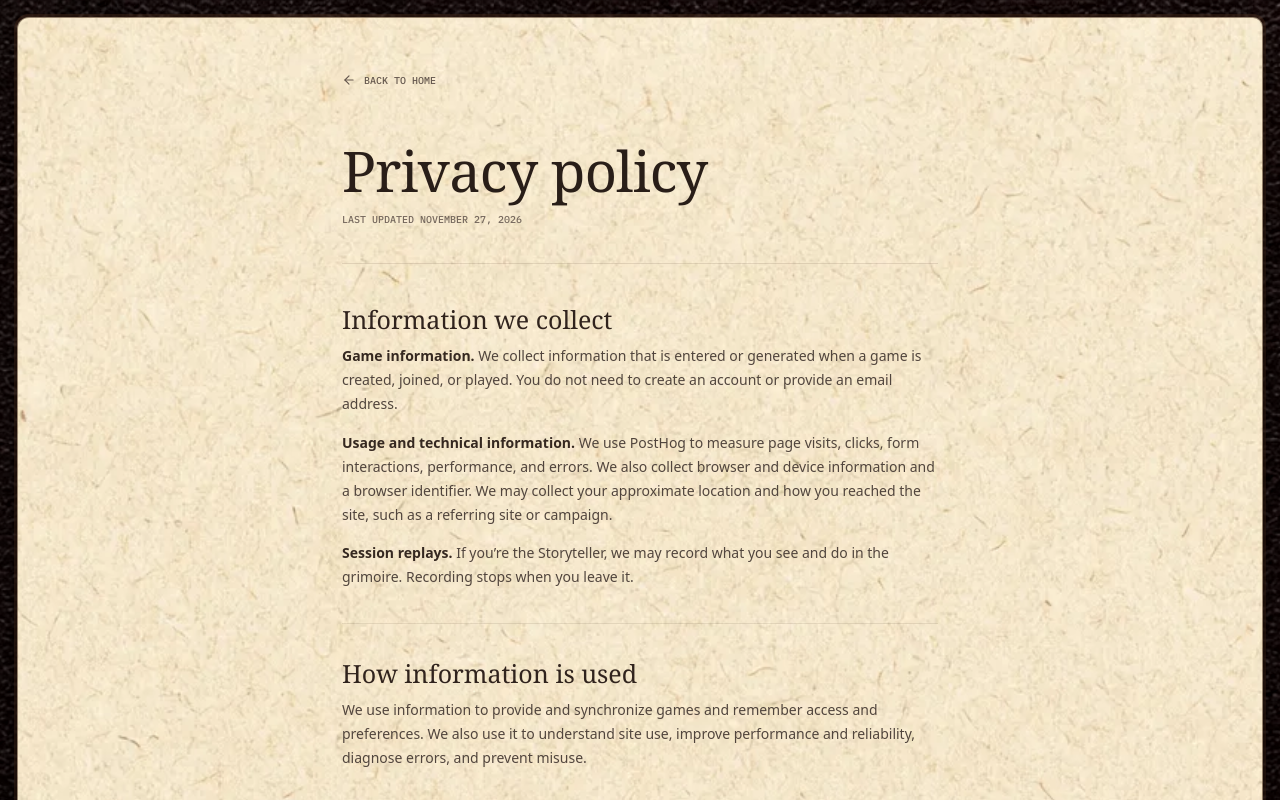
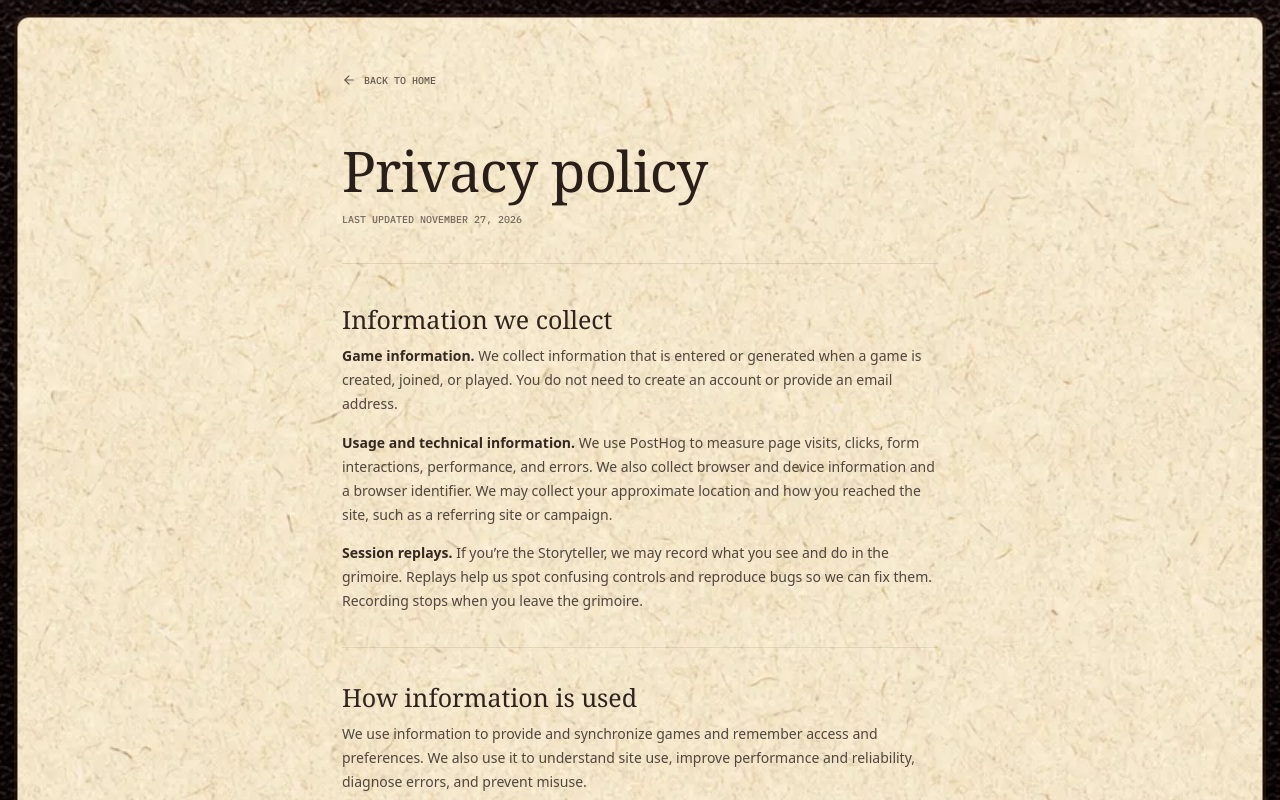
Before and after one commit to brennenho/botc, a Next.js app: page /privacy in a window 1280 px wide. Shown: the top 800 px of the page. Built offline with nearby package versions, Linux system fonts and the light colour scheme.

Commit message:
docs(privacy): explain why we use session replays

```diff
--- a/src/app/privacy/page.tsx
+++ b/src/app/privacy/page.tsx
@@ -53,8 +53,9 @@ export default function PrivacyPage() {
         </p>
         <p>
           <strong>Session replays.</strong> If you’re the Storyteller, we may
-          record what you see and do in the grimoire. Recording stops when you
-          leave it.
+          record what you see and do in the grimoire. Replays help us spot
+          confusing controls and reproduce bugs so we can fix them. Recording
+          stops when you leave the grimoire.
         </p>
       </DocumentSection>
 
```
